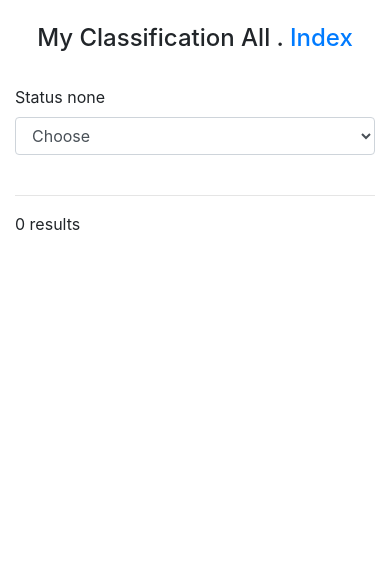
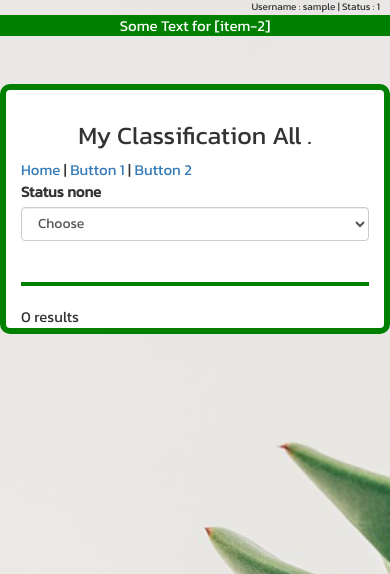
Before and after one commit to Maxcs318/plant_disease, a PHP site: page /plant/Classification/classification_list_person.php?changStatus=none in a window 390 px wide. Shown: the top 574 px of the page. Run offline with PHP 8.4, Linux system fonts and the light colour scheme; the visitor is signed in with stand-in values (Sample User, id 1); data that the repository does not hold is empty; some libraries are stand-ins or nearby versions.

Commit message:
+ Preview IMG , style IMG ,pf , editpf

```diff
--- a/Classification/classification_list_person.php
+++ b/Classification/classification_list_person.php
@@ -1,43 +1,77 @@
-<?php session_start();     error_reporting (E_ALL ^ E_NOTICE); ?>
+<?php session_start();
+error_reporting(E_ALL ^ E_NOTICE); ?>
 <!DOCTYPE html>
 <html>
+
 <head>
     <meta charset="utf-8" />
     <meta http-equiv="X-UA-Compatible" content="IE=edge">
     <title>My Classification All </title>
     <meta name="viewport" content="width=device-width, initial-scale=1">
     <link rel="stylesheet" href="../bootstrap/css/bootstrap.min.css">
+    <link rel="stylesheet" href="https://maxcdn.bootstrapcdn.com/bootstrap/3.4.0/css/bootstrap.min.css">
+    <link rel="stylesheet" href="../bootstrap/css/main.css">
+    <link rel="shortcut icon" href="../img/leaficon.ico" type="image/x-icon" />
+    <link href="https://fonts.googleapis.com/css?family=Kanit&display=swap" rel="stylesheet">
+    <link rel="stylesheet" href="https://cdnjs.cloudflare.com/ajax/libs/sweetalert/1.1.3/sweetalert.min.css"> <!-- sweetalert-->
+    <script src="https://cdnjs.cloudflare.com/ajax/libs/sweetalert/1.1.3/sweetalert.min.js"></script> <!-- sweetalert-->
 </head>
+
 <body>
-    <div class="container">
+
+    <!-- user id top -->
+    <div style="text-align:right;" class="usertop">
+        Username :
+        <?php echo $_SESSION["m_username"]; ?>
+        | Status :
+        <?php echo $_SESSION["m_status"]; ?>
+    </div>
+    <!--end user id top -->
+
+    <!-- slide text -->
     <div class="row">
-            <div class="col-lg-8 col-xs-12"><br>
-            <center><h4> My Classification All . <a href="../index.php">Index</a></h4></center><br>
+        <p class="item-1 ">EXPERT SYSTEM FOR PLANT DISEASE CLASSIFICATION [item-1]</p>
+        <p class="item-2 ">Some Text for [item-2]</p>
+        <p class="item-3 ">Some Text for [item-3]</p>
     </div>
-            <div class="col-lg-4 col-xs-12">
+    <!-- end slide text -->
+
+    <div class="container box-list" style="margin-top: 70px;">
+        <div class="row">
+            <div class="col-md-8 col-xs-12"><br>
+                <center>
+                    <h4 class="header"> My Classification All . </h4>
+                </center>
+                <a href="../index.php">Home</a> |
+                <a href="">Button 1</a> |
+                <a href="">Button 2</a>
+            </div>
+            <div class="col-md-4 col-xs-12">
                 <label>Status <?php echo $_GET['changStatus']; ?></label>
                 <form action="" method="GET">
-                <select class="form-control" id="selectBox"  name="changStatus" onchange="this.form.submit()" >
-                    <option  value="" selected>Choose</option>
-                    <option  value="none">None</option>
-                    <option  value="confirm">Confirm</option>
-                    <option  value="">All</option>
+                    <select class="form-control" id="selectBox" name="changStatus" onchange="this.form.submit()">
+                        <option value="" selected>Choose</option>
+                        <option value="none">None</option>
+                        <option value="confirm">Confirm</option>
+                        <option value="">All</option>
                     </select><br>
                 </form>
 
             </div>
-        </div>      <hr>
-            <?php require("../ConnData/connectDB.php");?>
+        </div>
+        <hr class="border-line">
+
+        <?php require("../ConnData/connectDB.php"); ?>
         <?php
-            if($_GET['changStatus']==''){
+        if ($_GET['changStatus'] == '') {
             $sql = " SELECT * FROM classification LEFT JOIN member
-                ON member.m_id=cl_linkmember WHERE m_id='".$_SESSION["m_id"]."' ORDER BY cl_id DESC ";
-            }else if($_GET['changStatus']=='none'){
+                ON member.m_id=cl_linkmember WHERE m_id='" . $_SESSION["m_id"] . "' ORDER BY cl_id DESC ";
+        } else if ($_GET['changStatus'] == 'none') {
             $sql = " SELECT * FROM classification LEFT JOIN member
-                ON member.m_id=cl_linkmember WHERE m_id='".$_SESSION["m_id"]."' AND cl_confirm =' ' ORDER BY cl_id DESC ";
-            }else if($_GET['changStatus']=='confirm'){
+                ON member.m_id=cl_linkmember WHERE m_id='" . $_SESSION["m_id"] . "' AND cl_confirm =' ' ORDER BY cl_id DESC ";
+        } else if ($_GET['changStatus'] == 'confirm') {
             $sql = " SELECT * FROM classification LEFT JOIN member
-                ON member.m_id=cl_linkmember WHERE m_id='".$_SESSION["m_id"]."' AND cl_confirm !='' ORDER BY cl_id DESC ";
+                ON member.m_id=cl_linkmember WHERE m_id='" . $_SESSION["m_id"] . "' AND cl_confirm !='' ORDER BY cl_id DESC ";
         }
         ?>
         <?php
@@ -45,22 +79,24 @@
         if ($result->num_rows > 0) {
             // output data of each row
             ?> <div class="row"> <?php
-                    while($row = $result->fetch_assoc()) {
+                                        while ($row = $result->fetch_assoc()) {
                                             ?>
-                                <div class="col-lg-3 col-xs-6">
-                                    <img src="../Image/image_for_checkdisease/<?php echo $row["cl_image"];?>" height="" width="100%" >
+                <div class="col-xs-12 col-md-4"></div>
+                    <div class="col-md-4 col-xs-12">
+                        <img src="../Image/image_for_checkdisease/<?php echo $row["cl_image"]; ?>" height="" width="100%">
                         <br><br>
-                                    <b>The Disease you detected  :</b><br> <?php echo $row["cl_disease"];?><br><br>
-                                    <b>Expert Confirm Disease  :</b><br> <?php
-                                    if($row["cl_confirm"]!=''){
+                        <b>The Disease you detected :</b> <?php echo $row["cl_disease"]; ?><br><br>
+                        <b>Expert Confirm Disease :</b><br> <?php
+                                                            if ($row["cl_confirm"] != '') {
                                                                 echo $row["cl_confirm"];
-                                    }else{
+                                                            } else {
                                                                 echo 'Waiting to be confirmed';
                                                             }
                                                             ?><br><br>
                         <!-- <button type="submit" class="form-control btn-primary"
                                 onclick="window.location.href='classification_selected.php?getCl_image=<?php echo $row["cl_image"]; ?>'"> View</button><br><br> -->
                     </div>
+                <div class="col-xs-12 col-md-4"></div>
                 <?php
             }
             ?></div> <?php
@@ -71,4 +107,5 @@
     </div>
     <?php $conn->close(); ?>
 </body>
+
 </html>
```
Also changed, not shown: Aboutplant/Disease.php (+8 -5 lines), Aboutplant/Symptoms.php (+14 -4 lines), Actor/editProfile.php (+56 -14 lines), Classification/chooseimageforcheck.php (+39 -11 lines), Posts/post_selected.php (+14 -3 lines), bootstrap/css/main.css (+32 -4 lines). Lines whose indentation alone changed are shown as unchanged.
